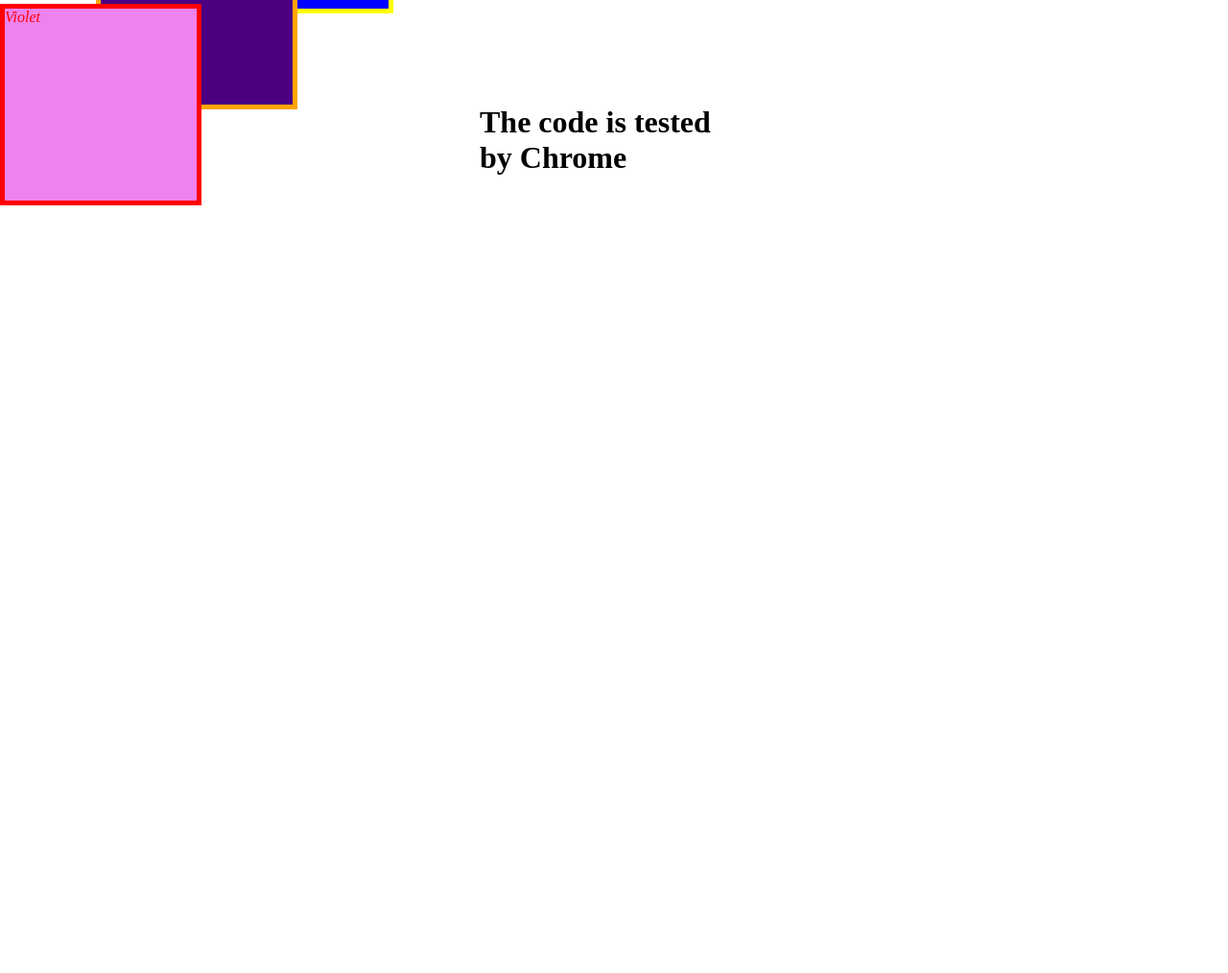
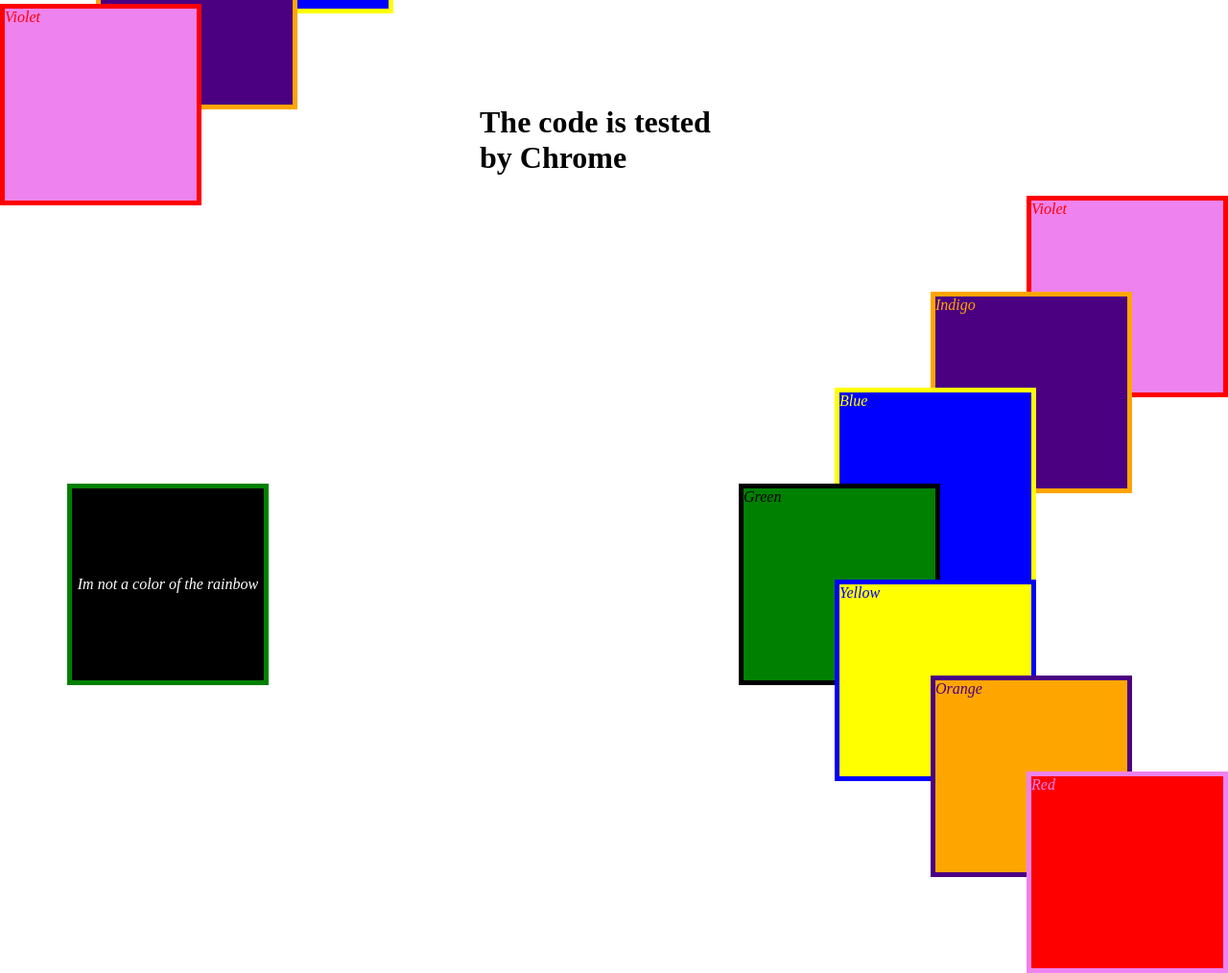
Before and after one commit to mxmingya/font-end-study, a PHP site: page /rainbow.html in a window 1280 px wide. Shown: the part 596-1610 px from the top of the page at 96% size. Before the commit the page ends 810 px from the top, so only its background shows below. Run offline with PHP 8.4, Linux system fonts and the light colour scheme.

Commit message:
hw 2 and 3

```diff
--- a/maxxx950/rainbow.html
+++ b/maxxx950/rainbow.html
@@ -44,4 +44,9 @@
 <div class="footer">
   <h1>The code is tested by Chrome</h1>
 </div>
+
+<div class="rotated">
+  <script src ="rainbow.js">
+  </script>
+</div>
 </html>
--- /dev/null
+++ b/maxxx950/rainbow.js
@@ -0,0 +1,18 @@
+// document.writeln("<div class=\"violet_square\">Violet</div>");
+// document.writeln("<div class=\"indigo_square\">Indigo</div>");
+// document.writeln("<div class=\"blue_square\">Blue</div>");
+// document.writeln(("<div class=\"green_square\">Green</div>"));
+// document.writeln(("<div class=\"yellow_square\">Yellow</div>"));
+// document.writeln(("<div class=\"orange_square\">Orange</div>"));
+// document.writeln(("<div class=\"red_square\">Red</div>"));
+
+var square_names = ["Violet", "Indigo", "Blue", "Green", "Yellow", "Orange", "Red"];
+
+var square_names_lowercase = ["violet", "indigo", "blue", "green", "yellow", "orange", "red"];
+
+for (var i = 0; i < 7; i++) {
+    document.writeln("<div class=" + square_names_lowercase[i] + "_square>" + square_names[i] + "</div>");
+}
+
+
+document.writeln(("<div class=\"black_square\">Im not a color of the rainbow</div>"));
--- a/maxxx950/style.css
+++ b/maxxx950/style.css
@@ -189,7 +189,7 @@
 .square-black-content{
     position: absolute;
     top: 90px;
-    left: 0px;
+    left: 0;
     color: white;
 }
 .square-black-content span {
@@ -203,7 +203,124 @@
 .footer {
     position: absolute;
     margin: auto;
-    bottom: 0px;
+    bottom: 0;
     left: 500px;
     right: 500px;
 }
+
+.violet_square {
+    display:table-cell;
+    position: absolute;
+    width: 200px;
+    height: 200px;
+    font-style: italic;
+    color: red;
+    background: violet;
+    overflow: hidden;
+    top: 800px;
+    right: 0;
+    border: 5px solid red;
+    z-index: 0;
+}
+
+.indigo_square {
+    display:table-cell;
+    position: absolute;
+    width: 200px;
+    height: 200px;
+    font-style: italic;
+    color: orange;
+    background: indigo;
+    overflow: hidden;
+    top: 900px;
+    right: 100px;
+    border: 5px solid orange;
+    z-index: 3;
+}
+
+.blue_square {
+    display:table-cell;
+    position: absolute;
+    width: 200px;
+    height: 200px;
+    font-style: italic;
+    color: yellow;
+    background: blue;
+    overflow: hidden;
+    top: 1000px;
+    right: 200px;
+    border: 5px solid yellow;
+    z-index: 3;
+}
+
+.green_square {
+    position: absolute;
+    width: 200px;
+    height: 200px;
+    font-style: italic;
+    color: black;
+    background: green;
+    overflow: hidden;
+    top: 1100px;
+    right: 300px;
+    border: 5px solid black;
+    z-index: 3;
+}
+
+.yellow_square {
+    position: absolute;
+    width: 200px;
+    height: 200px;
+    font-style: italic;
+    color: blue;
+    background: yellow;
+    overflow: hidden;
+    top: 1200px;
+    right: 200px;
+    border: 5px solid blue;
+    z-index: 3;
+}
+
+.orange_square {
+    position: absolute;
+    width: 200px;
+    height: 200px;
+    font-style: italic;
+    color: indigo;
+    background: orange;
+    overflow: hidden;
+    top: 1300px;
+    right: 100px;
+    border: 5px solid indigo;
+    z-index: 3;
+}
+
+.red_square {
+    position: absolute;
+    width: 200px;
+    height: 200px;
+    font-style: italic;
+    color: violet;
+    background: red;
+    overflow: hidden;
+    top: 1400px;
+    right: 0;
+    border: 5px solid violet;
+    z-index: 3;
+}
+
+.black_square {
+    position: absolute;
+    width: 200px;
+    height: 200px;
+    font-style: italic;
+    text-align: center;
+    line-height: 200px;
+    color: white;
+    background: black;
+    overflow: hidden;
+    top: 1100px;
+    right: 1000px;
+    border: 5px solid green;
+    z-index: 3;
+}
```
Also changed, not shown: js1.html (added, +33 -0 lines), maxxx950_january.html (deleted, +0 -76 lines), 1 other file.
